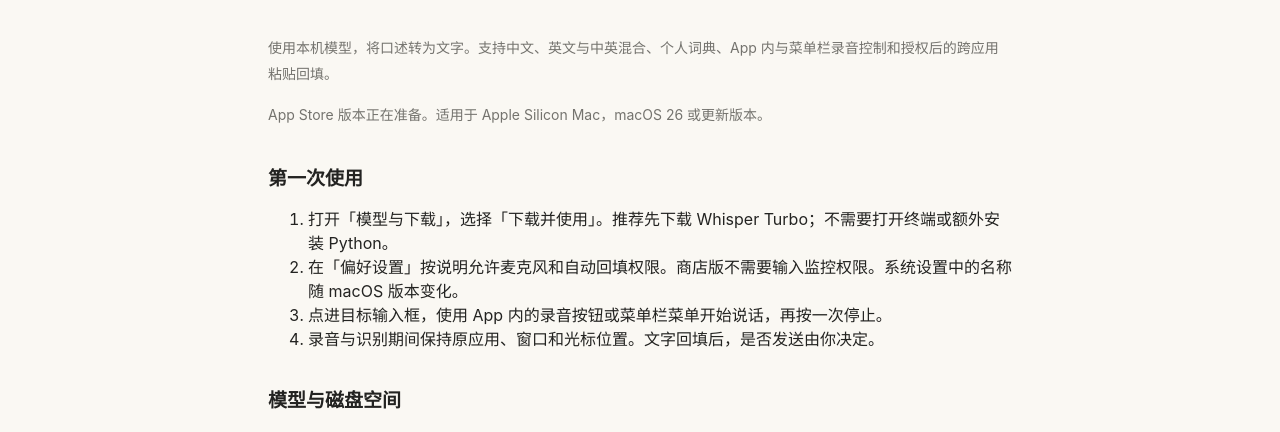
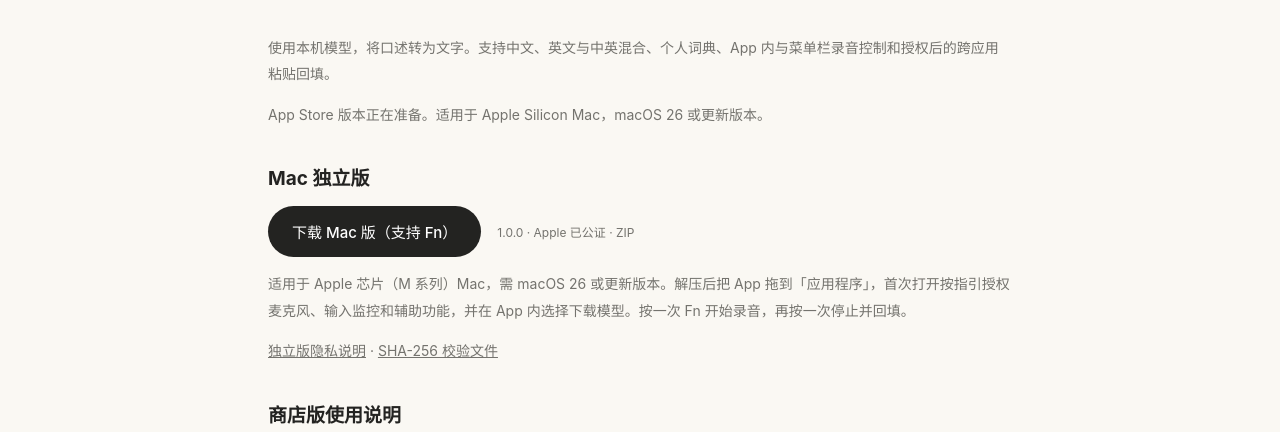
Before and after one commit to DanielXu123/youshi-shuoshi-support, a plain HTML site: page index.html in a window 1280 px wide. Shown: the part 367-799 px from the top of the page. Drawn offline with Linux system fonts and the light colour scheme.

Commit message:
Add the notarized Mac download to the support page

```diff
--- a/index.html
+++ b/index.html
@@ -2,7 +2,13 @@
 <html lang="zh-CN"><head><meta charset="utf-8"><meta name="viewport" content="width=device-width,initial-scale=1"><meta name="description" content="有事说事 Mac 语音输入的使用帮助、模型下载说明与联系支持。"><title>有事“说”事 · 使用支持</title><link rel="stylesheet" href="styles.css"></head>
 <body><header><a class="brand" href="index.html"><img src="logo.png" alt="有事说事标志"><span>有事“说”事</span></a><nav><a href="privacy.html">隐私政策</a></nav></header>
 <main class="policy"><div class="eyebrow">Mac 语音输入 · 使用支持</div><h1>开口说，<br>自然成文。</h1><p>使用本机模型，将口述转为文字。支持中文、英文与中英混合、个人词典、App 内与菜单栏录音控制和授权后的跨应用粘贴回填。</p><p>App Store 版本正在准备。适用于 Apple Silicon Mac，macOS 26 或更新版本。</p>
-<h2>第一次使用</h2><ol><li>打开「模型与下载」，选择「下载并使用」。推荐先下载 Whisper Turbo；不需要打开终端或额外安装 Python。</li><li>在「偏好设置」按说明允许麦克风和自动回填权限。商店版不需要输入监控权限。系统设置中的名称随 macOS 版本变化。</li><li>点进目标输入框，使用 App 内的录音按钮或菜单栏菜单开始说话，再按一次停止。</li><li>录音与识别期间保持原应用、窗口和光标位置。文字回填后，是否发送由你决定。</li></ol>
+<section id="download-mac" aria-labelledby="download-title">
+<h2 id="download-title">Mac 独立版</h2>
+<div class="download"><a class="button" href="https://danielxu123.github.io/youshi-shuoshi-support/downloads/youshi-shuoshi-mac-arm64-1.0.0.zip" download>下载 Mac 版（支持 Fn）</a><span class="download-note">1.0.0 · Apple 已公证 · ZIP</span></div>
+<p>适用于 Apple 芯片（M 系列）Mac，需 macOS 26 或更新版本。解压后把 App 拖到「应用程序」，首次打开按指引授权麦克风、输入监控和辅助功能，并在 App 内选择下载模型。按一次 Fn 开始录音，再按一次停止并回填。</p>
+<p><a href="https://danielxu123.github.io/youshi-shuoshi-support/privacy-website.html"><u>独立版隐私说明</u></a> · <a href="https://danielxu123.github.io/youshi-shuoshi-support/downloads/youshi-shuoshi-mac-arm64-1.0.0.zip.sha256"><u>SHA-256 校验文件</u></a></p>
+</section>
+<h2>商店版使用说明</h2><ol><li>打开「模型与下载」，选择「下载并使用」。推荐先下载 Whisper Turbo；不需要打开终端或额外安装 Python。</li><li>在「偏好设置」按说明允许麦克风和自动回填权限。商店版不需要输入监控权限。系统设置中的名称随 macOS 版本变化。</li><li>点进目标输入框，使用 App 内的录音按钮或菜单栏菜单开始说话，再按一次停止。</li><li>录音与识别期间保持原应用、窗口和光标位置。文字回填后，是否发送由你决定。</li></ol>
 <h2>模型与磁盘空间</h2><p>Whisper Turbo 约 1.6 GB；Whisper large-v3 约 3.1 GB；Qwen3-ASR 1.7B 约 4.1 GB。可以只安装一个模型。下载、完整性校验与缓存需要额外空间，全部安装建议预留 15 GB。模型准备好后可离线识别。</p><p>默认使用 hf-mirror，也可切换到 Hugging Face 官方源。下载支持暂停与续传；下载后校验 SHA-256。下载失败时可重试、切换来源或检查剩余磁盘空间。</p>
 <h2>自动回填的边界</h2><p>商店版通过系统授权的粘贴事件回填，不读取其他应用的输入框。App 会核对前台应用和窗口，但无法判断同一窗口内输入框、聊天或光标是否改变，也无法确认目标应用是否已接受粘贴。录音期间请保持输入位置。系统处于安全输入状态时停止自动回填。</p><p>某些应用不接受模拟粘贴；你可在「语音输入」中复制最近转写，再自行粘贴。录音失败与录音浮窗不会主动切到主窗口。</p>
 <h2>录音控制与词典</h2><p>商店版使用 App 内或菜单栏按钮开始和停止录音，不监听全局键盘事件，也不需要输入监控权限。官网版是独立分发版本，才支持 Fn 和自定义全局快捷键。</p><p>在「词典」添加人名、术语和常用词。自动学习可以关闭。商店版只从你在本 App 最近转写中的短词纠正学习，不读取其他应用中的纠正；学习用于识别提示，不保证每次命中。</p>
```
Also changed, not shown: privacy-website.html (added, +1 -0 lines), 2 other files.
